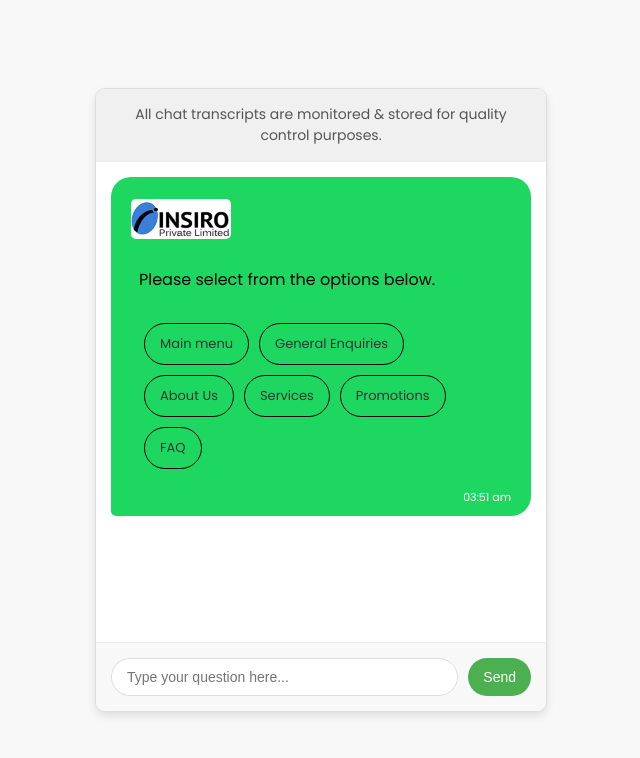
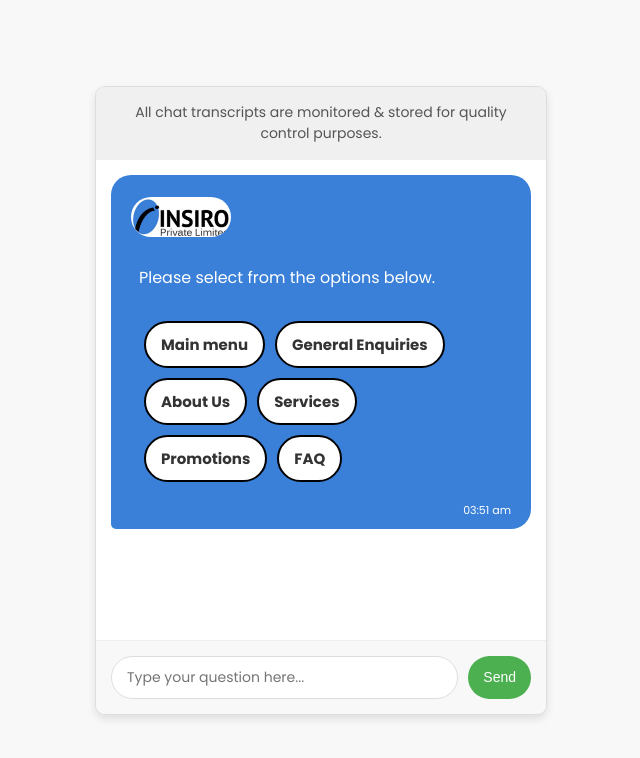
Before and after one commit to ethaneol/Insirochatbot, a Flask app: page / in a window 1280 px wide. Shown: the top 758 px of the page, without its empty margins (319-959 px from the left). Run offline with Flask 3, Linux system fonts and the light colour scheme.

```diff
--- a/static/style.css
+++ b/static/style.css
@@ -44,7 +44,7 @@ body {
 }
 
 .bot-message {
-    background-color: #1ed760;
+    background-color: #3a80d8;
     align-self: flex-start;
     align-items: left;
     border-radius: 20px 20px 20px 5px;
@@ -58,13 +58,15 @@ body {
 
 
 .user-message {
-    background-color: #f0f4c3;
+    background-color: #5AC8FA;
     align-self: flex-end;
     border-radius: 20px 20px 5px 20px;
     justify-content: flex-end;
 }
 
 .message-content {
+    color: #fff;
+    font-weight: 100;
     padding: 12px 18px 10px 18px;
     max-width: 80%;
     word-wrap: break-word;
@@ -77,7 +79,7 @@ body {
 .bot-avatar {
     width: 100px;
     height: 40px;
-    border-radius: 5px;
+    border-radius: 40px;
     margin-right: 6px;
     margin-left: 10px;
     margin-top: 12px;
@@ -112,15 +114,16 @@ body {
 }
 
 .quick-reply {
-    background-color: #1ed760;
-    border: 1px solid black;
+    background-color: #fff;
+    border: 2px solid black;
     padding: 10px 15px;
     margin: 5px;
     border-radius: 50px;
     cursor: pointer;
-    font-size: 13px;
+    font-size: 15px;
     color: #333;
-    font-family: 'Poppins', sans-serif
+    font-family: 'Poppins', sans-serif;
+    font-weight: 900
 }
 
 .quick-reply:hover {
@@ -135,6 +138,7 @@ body {
 }
 
 #user-input {
+font-family: 'Poppins', sans-serif;
     flex-grow: 1;
     padding: 10px 15px;
     border: 1px solid #ddd;
--- a/templates/index.html
+++ b/templates/index.html
@@ -15,7 +15,7 @@
         </div>
         <div class="chat-messages" id="chat-messages">
             <div class="message bot-message">
-                <img src="{{url_for('static', filename='insiro.jpeg')}}" class="bot-avatar" />
+                <img src="{{url_for('static', filename='insiro.jpg')}}" class="bot-avatar" />
                 <div class="message-content">
                     <p>Please select from the options below.</p>
                     <div class="quick-replies">
@@ -53,7 +53,7 @@
             messageContent.classList.add('message-content');
 
             if (sender === 'bot') {
-                messageDiv.innerHTML = `<img src="{{url_for('static', filename='insiro.jpeg')}}" class="bot-avatar" />`;
+                messageDiv.innerHTML = `<img src="{{url_for('static', filename='insiro.jpg')}}" class="bot-avatar" />`;
             }
             messageDiv.appendChild(messageContent);
             chatMessages.appendChild(messageDiv);
```
Also changed, not shown: static/insiro.jpg (added).
